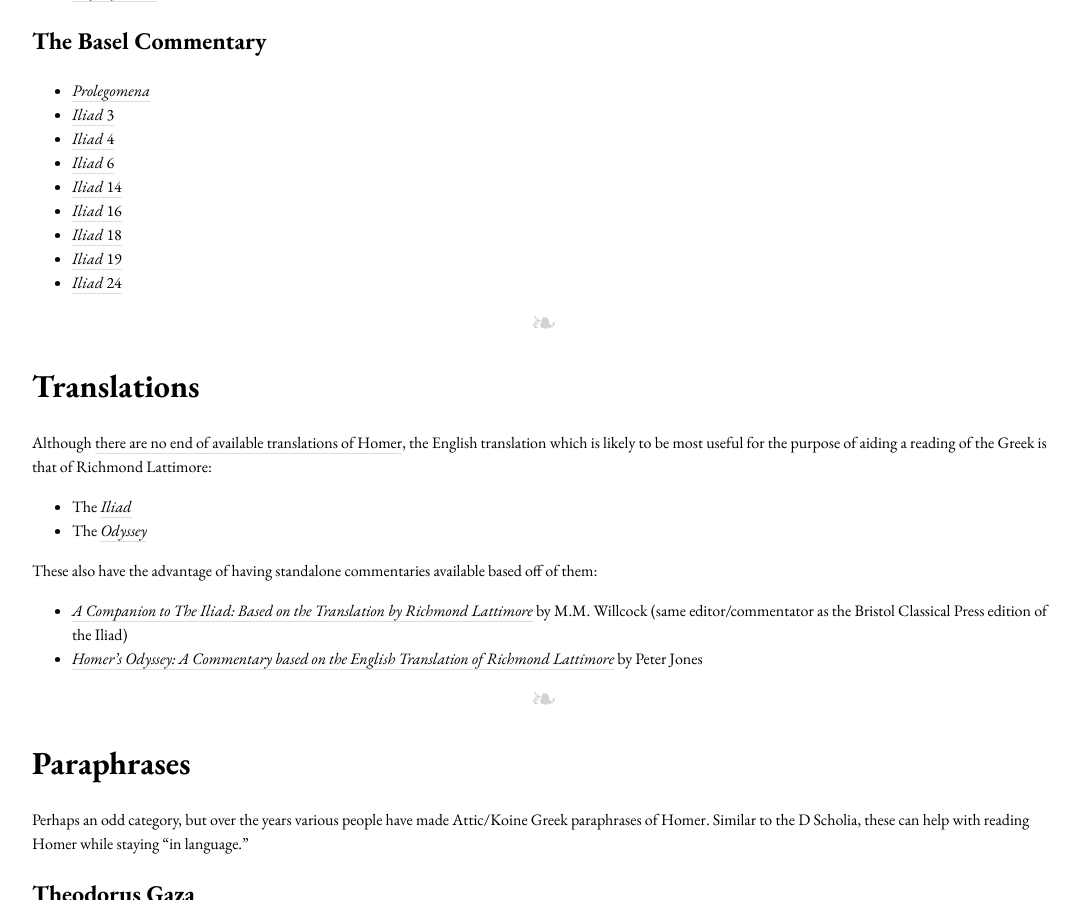
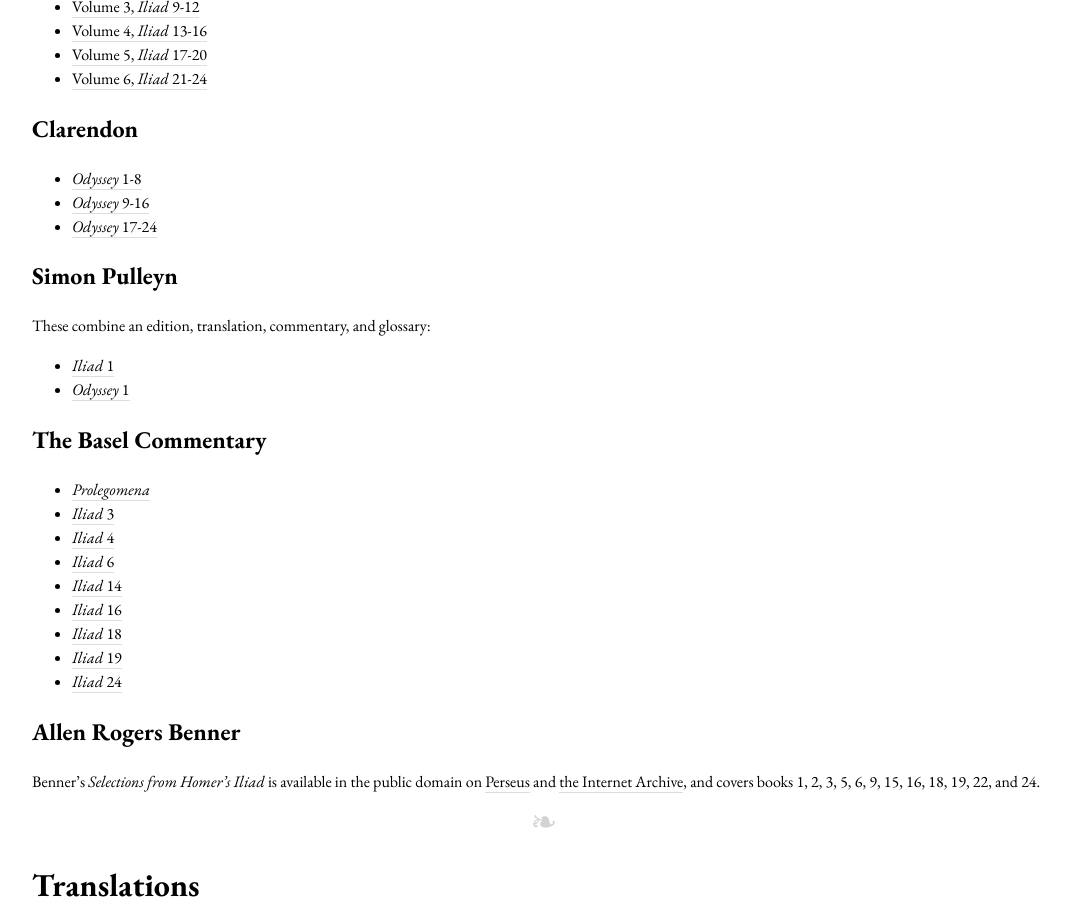
Before and after one commit to ryanfb/etc, a Jekyll site: the page built from _posts/2019-02-25-resources_for_reading_homeric_greek.md, in a window 1280 px wide and 900 px high, scrolled down 5679 px. Shown: the whole window, without its empty margins (96-1176 px from the left). Built offline with Jekyll 4.4.1, drawn with Linux system fonts in a browser that asks for light colours; nearby versions of some CDN libraries; some of the changed text lies outside the part shown.

Commit message:
Add Draper, Pulleyn, & Benner

```diff
--- a/_posts/2019-02-25-resources_for_reading_homeric_greek.md
+++ b/_posts/2019-02-25-resources_for_reading_homeric_greek.md
@@ -130,6 +130,13 @@
 * [*Odyssey* 9-12](https://geoffreysteadman.com/files-odyssey-9-12/) ([Amazon](https://amzn.to/2Ewp8d2))
 * [*Odyssey* 17-20](https://geoffreysteadman.com/odyssey-17-20-preview/) (beta, PDF only)
 
+## Pamela Draper
+
+These readers/commentaries are somewhere between the level of Steadman's and the more general "Introductions to Homeric Greek" listed above:
+
+* [*Iliad* 1](https://amzn.to/2ZEJ7PI)
+* [*An Odyssey Reader: Selections from Homer's* Odyssey, *Books* 1-12](https://amzn.to/2QcEhWX)
+
 ## Bristol Classical Press
 
 In addition to the fuller editions/commentaries listed above, Bristol also publishes some volumes with individual books of Homer containing Greek text with facing vocabulary/commentary:
@@ -167,6 +174,13 @@
 * [*Odyssey* 9-16](https://amzn.to/2H0hPw1)
 * [*Odyssey* 17-24](https://amzn.to/2U5fNhO)
 
+## Simon Pulleyn
+
+These combine an edition, translation, commentary, and glossary:
+
+* [*Iliad* 1](https://amzn.to/35fFcdo)
+* [*Odyssey* 1](https://amzn.to/35eUi2K)
+
 ## The Basel Commentary
 
 * [*Prolegomena*](https://amzn.to/2ThFTRw)
@@ -178,6 +192,10 @@
 * [*Iliad* 18](https://amzn.to/2EwPpYQ)
 * [*Iliad* 19](https://amzn.to/2H6CvTj)
 * [*Iliad* 24](https://amzn.to/2tGTIdL)
+
+## Allen Rogers Benner
+
+Benner's *Selections from Homer's Iliad* is available in the public domain on [Perseus](http://www.perseus.tufts.edu/hopper/text?doc=Perseus%3Atext%3A1999.04.0083%3Abook%3D1%3Acard%3D1) and [the Internet Archive](https://archive.org/details/selectionsfromh00benngoog), and covers books 1, 2, 3, 5, 6, 9, 15, 16, 18, 19, 22, and 24.
 
 ---
 
```
